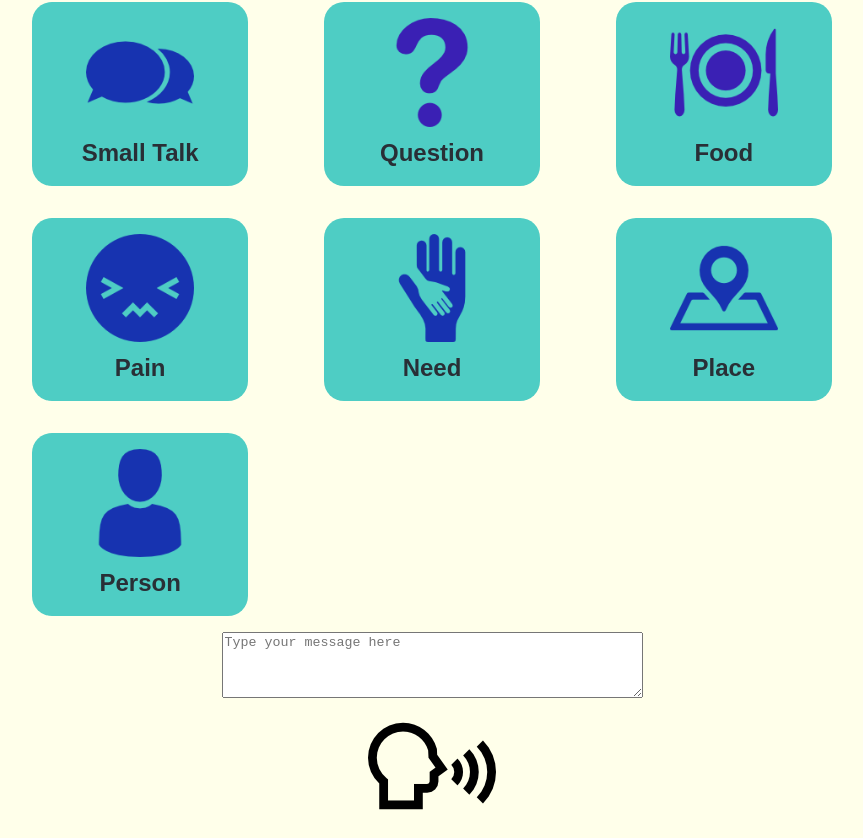
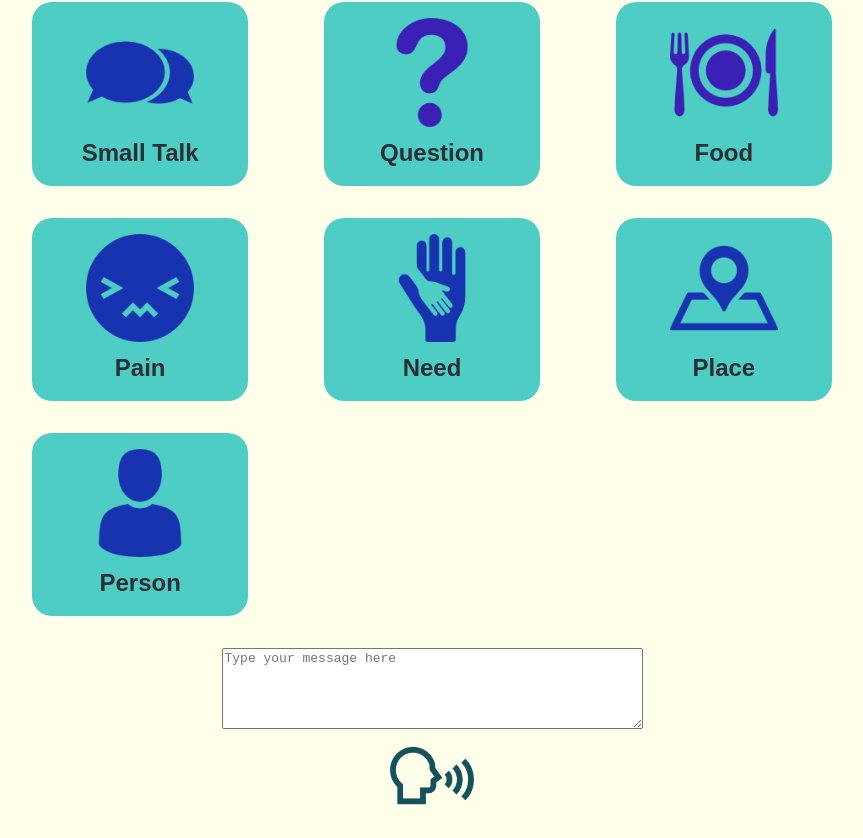
Before and after one commit to jae-huh/hear-me-out, a React (Create React App) app: page / in a window 1280 px wide. Shown: the part 145-983 px from the top of the page, without its empty margins (208-1071 px from the left). Built offline with nearby package versions, Linux system fonts and the light colour scheme.

Commit message:
Style textarea and speak icon

```diff
--- /dev/null
+++ b/src/TextField.css
@@ -0,0 +1,16 @@
+.text-field {
+  margin: 1em;
+}
+
+.text-field > textarea {
+  font-size: 1em;
+}
+
+
+.speak-img > img {
+  width: 20%;
+}
+
+.speak-img > img:hover {
+  cursor: pointer;
+}
--- a/src/TextField.js
+++ b/src/TextField.js
@@ -1,4 +1,6 @@
 import React from 'react'
+
+import './TextField.css'
 
 class TextField extends React.Component {
   constructor () {
@@ -25,8 +27,8 @@ class TextField extends React.Component {
   render() {
     return (
       <div className="text-field">
-        <textarea rows="4" cols="50" placeholder="Type your message here" value={this.state.textContent} onChange={this.handleChange}></textarea>
-        <div>
+        <textarea rows="5" cols="50" placeholder="Type your message here" value={this.state.textContent} onChange={this.handleChange}></textarea>
+        <div className="speak-img">
           <img src="/images/speak.png" alt="speak" onClick={this.speak} />
         </div>
       </div>
```
Also changed, not shown: public/images/speak.png.
